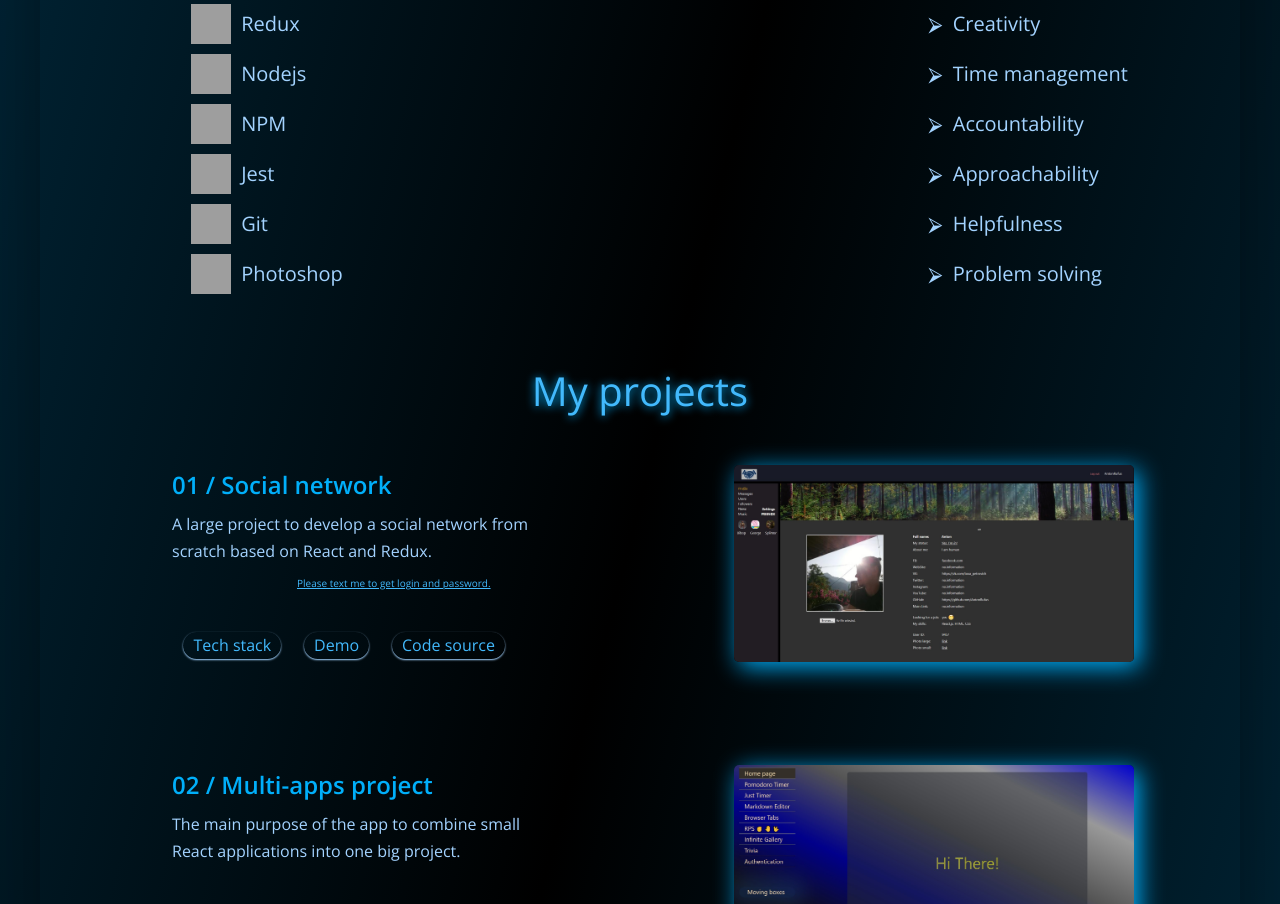
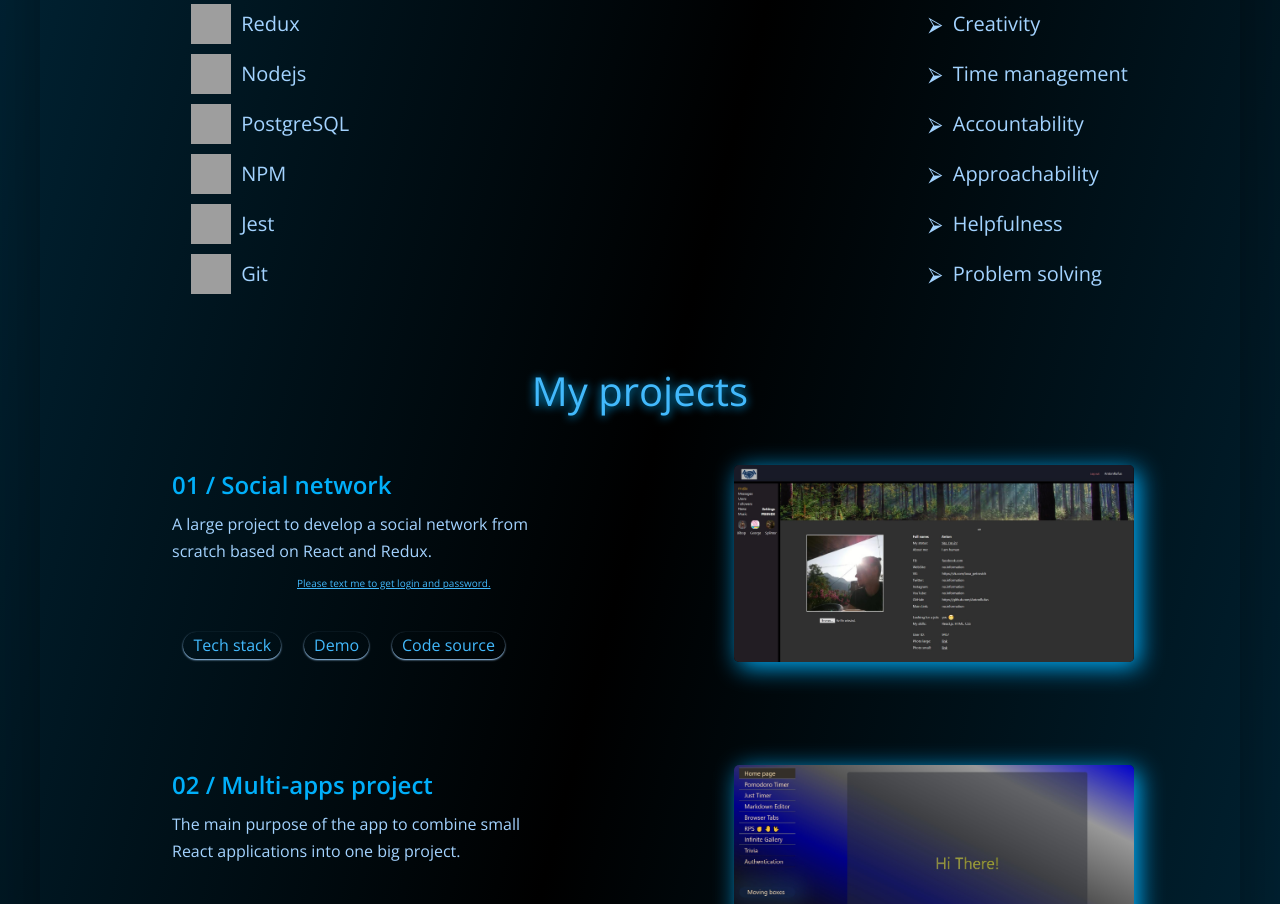
Before and after one commit to AntonRufus/portfolio, a website: page index.html in a window 1280 px wide. Shown: the part 2018-2922 px from the top of the page. Drawn offline with nearby package versions, Linux system fonts and the light colour scheme; grey boxes are pictures that could not be loaded.

Commit message:
minor updates

```diff
--- a/index.html
+++ b/index.html
@@ -312,6 +312,18 @@
               </li>
               <!----------------------------------------------------------------------------->
               <li>
+                <a href="https://www.postgresql.org" target="_blank">
+                  <img
+                    src="https://www.postgresql.org/media/img/about/press/elephant.png"
+                    alt="postgresql"
+                    width="40"
+                    height="40"
+                  />
+                  <span>PostgreSQL</span>
+                </a>
+              </li>
+              <!----------------------------------------------------------------------------->
+              <li>
                 <a href="https://www.npmjs.com/" target="_blank">
                   <img
                     src="https://www.vectorlogo.zone/logos/npmjs/npmjs-tile.svg"
@@ -352,18 +364,6 @@
                     height="40"
                   />
                   <span>Git</span>
-                </a>
-              </li>
-              <!----------------------------------------------------------------------------->
-              <li>
-                <a href="https://www.photoshop.com/en" target="_blank">
-                  <img
-                    src="https://cdn1.iconfinder.com/data/icons/flurry-for-creative-suite/512/photoshop2.png"
-                    alt="photoshop"
-                    width="40"
-                    height="40"
-                  />
-                  <span>Photoshop</span>
                 </a>
               </li>
               <!----------------------------------------------------------------------------->
```
Also changed, not shown: 1 other file.
